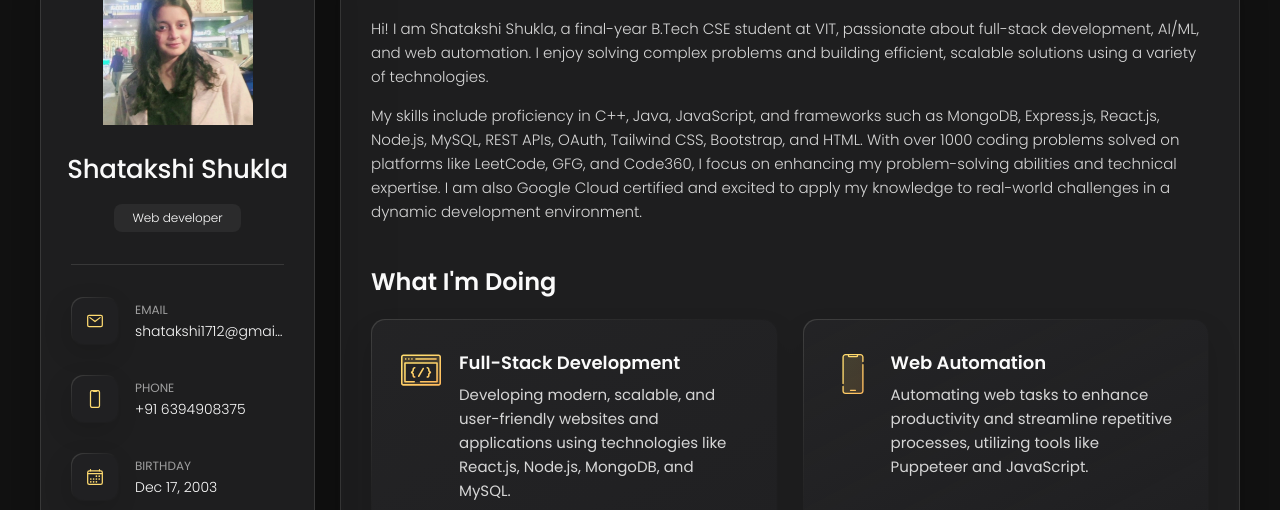
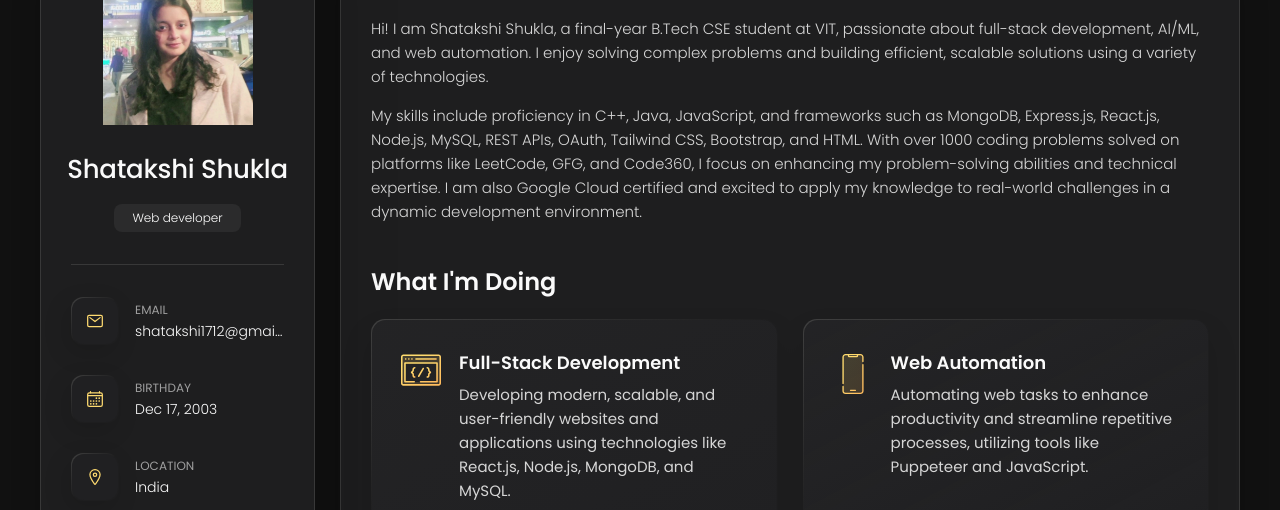
Before and after one commit to shatakshishukla17/Shatakshi-Shukla-Portfolio, a plain HTML site: page index.html in a window 1280 px wide. Shown: the part 162-672 px from the top of the page. Drawn offline with nearby package versions, Linux system fonts and the light colour scheme.

Commit message:
Update index.html

```diff
--- a/index.html
+++ b/index.html
@@ -79,7 +79,7 @@
 
           </li>
 
-          <li class="contact-item">
+<!--           <li class="contact-item">
 
             <div class="icon-box">
               <ion-icon name="phone-portrait-outline"></ion-icon>
@@ -88,10 +88,10 @@
             <div class="contact-info">
               <p class="contact-title">Phone</p>
 
-              <a href="tel:+91 6394908375" class="contact-link">+91 6394908375</a>
+              <a href="tel:" class="contact-link"></a>
             </div>
 
-          </li>
+          </li> -->
 
           <li class="contact-item">
 
```
